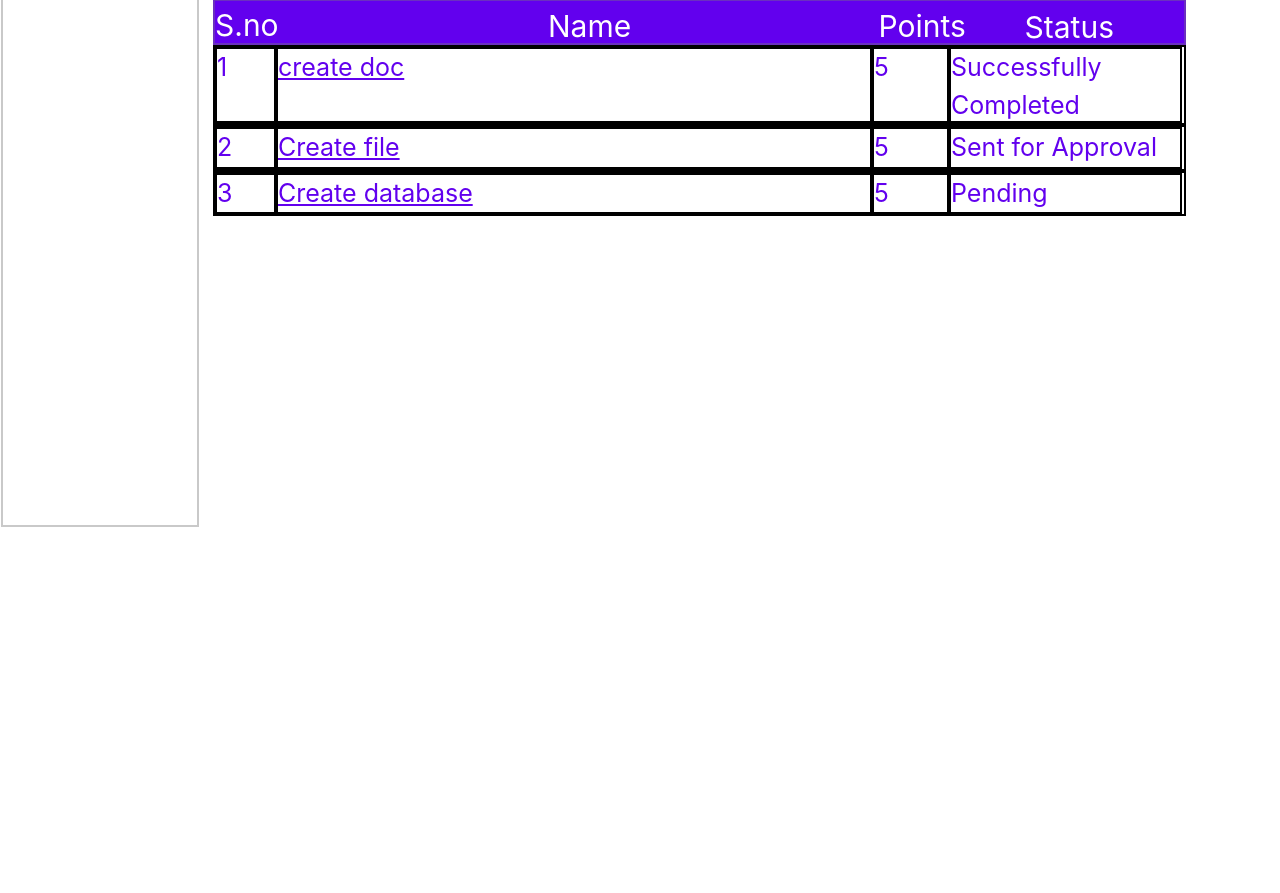
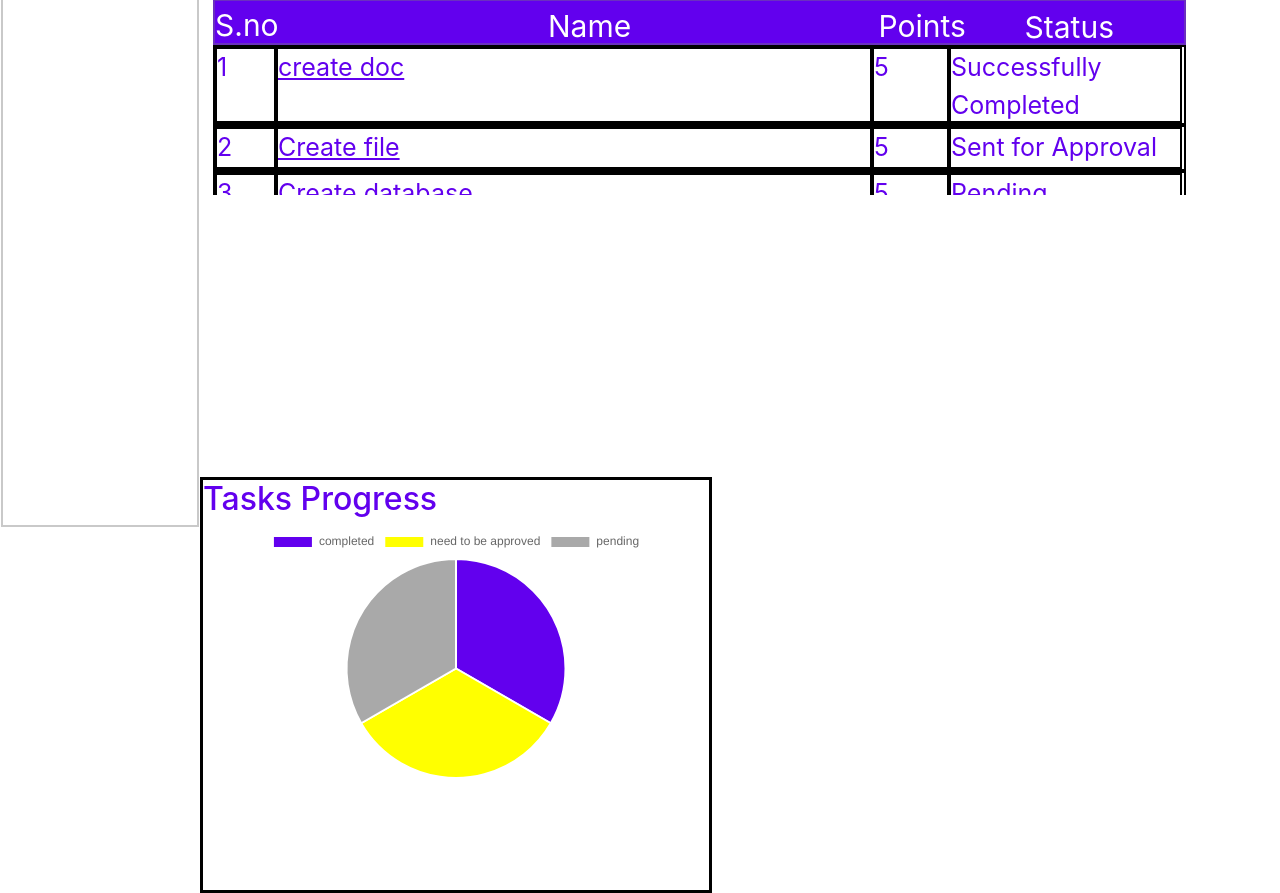
Before and after one commit to Monish-P/B11-Batch5-Project, a Django app: page /team_member_dashboard/2/ in a window 1280 px wide. Shown: the part 473-1366 px from the top of the page. Before the commit the page ends 1000 px from the top, so only its background shows below. Run offline with Django 3.2, Linux system fonts and the light colour scheme; data comes from the database, SQL or seed files in the repository; both versions use the stored data as it was after the commit; some libraries are stand-ins or nearby versions.

Commit message:
latest commit

```diff
--- a/manager/views.py
+++ b/manager/views.py
@@ -17,6 +17,7 @@ def check_login(request):
         else:
             return HttpResponse('Invalid userid or password!')
     elif team_member.objects.filter(user_id=userid).exists():
+
         tm = team_member.objects.get(user_id=userid)
         if tm.password == password:
             if tm.is_team_assigned:
@@ -69,11 +70,27 @@ def team_leader_dashboard(request,id):
 
 def team_member_dashboard(request,id):
     tm = team_member.objects.get(id = id)
+    comp = task.objects.filter(assigned_to = tm,status = 2).count()
+    appr = task.objects.filter(assigned_to = tm,status = 1).count()
+    pend = task.objects.filter(assigned_to = tm,status = 0).count()
+    data = [comp,appr,pend]
+    labels = ["completed","need to be approved","pending"]
+    pdata = [tm.no_of_tasks_accepted,tm.no_of_tasks_rejected]
+    plabels = ["Tasks Accepted","Tasks Rejected"]
+    try:
+        eff = (tm.no_of_tasks_accepted * 100) / (tm.no_of_tasks_accepted+tm.no_of_tasks_rejected)
+    except Exception:
+        eff = 0
     pro = project.objects.get(project_teamleader = tm.team_of)
     context = {
         'tasks': task.objects.filter(assigned_to = tm),
         'tm': tm,
-        'pro': pro
+        'pro': pro,
+        'labels':labels,
+        'data':data,
+        'pdata': pdata,
+        'plabels': plabels,
+        'eff': eff
     }
     return render(request,'teammember/dashboard.html',context)
 
--- a/teamleader/models.py
+++ b/teamleader/models.py
@@ -1,5 +1,5 @@
 
-from email.policy import default
+
 from django.db import models
 # Create your models here.
 
@@ -22,6 +22,8 @@ class team_member(models.Model):
     total_points = models.IntegerField(default = 0)
     is_team_assigned = models.BooleanField(default=False)
     team_of = models.ForeignKey(team_leader,on_delete = models.CASCADE,blank = True, null = True)
+    no_of_tasks_accepted = models.IntegerField(default = 0)
+    no_of_tasks_rejected = models.IntegerField(default = 0)
 
     def __str__(self):
         return self.name
--- a/teammember/static/teammember/dashboard.css
+++ b/teammember/static/teammember/dashboard.css
@@ -66,6 +66,7 @@
   align-items: flex-start;
   flex-direction: column;
   background-color: #ffffff;
+  overflow: auto;
 }
 .home-container04 {
   width: 100%;
@@ -358,3 +359,28 @@
   border: #000000;
   border-style: solid;
 }
+
+.overview {
+  top: 950px;
+  left: 200px;
+  width: 40%;
+  height: 52%;
+  display: flex;
+  margin: auto;
+  position: absolute;
+  border: solid black;
+  flex-direction:column;
+  align-items: flex-start;
+}
+.performance {
+  top: 950px;
+  left: 780px;
+  width: 40%;
+  height: 52%;
+  display: flex;
+  margin: auto;
+  position: absolute;
+  border: solid black;
+  flex-direction:column;
+  align-items: flex-start;
+}
--- a/teammember/templates/teammember/dashboard.html
+++ b/teammember/templates/teammember/dashboard.html
@@ -11,7 +11,6 @@
 
 </head>
 <body>
-    <div>
         <div class="home-container">
           <div class="home-container01"></div>
           <div class="home-container02">
@@ -32,7 +31,8 @@
               <span class="home-text03">Name</span>
               <span class="home-text04">Status</span>
             </div>
-          {% for task in tasks %}
+
+            {% for task in tasks %}
             <div class="home-container05">
               <div class="home-container06">
                 <span class="home-text05">
@@ -75,11 +75,12 @@
                   </span>
                 {% endif %}
               </div>
+
             </div>
 
 
           {% endfor %}
-          </div>
+        </div>
 
           <div class="home-container10">
             <span class="home-text14">Name:</span>
@@ -107,11 +108,71 @@
           <span class="home-text31">{{ pro.name }}</span>
           <h1 class="home-text32">MyTasks:</h1>
           <a href="{% url 'logout'%}" id="button">LogOut</a>
+          <div class="overview">
+            <h2 style = "color:#6200ee;">Tasks Progress</h2>
+            <canvas id="pie-chart"></canvas>
+          </div>
+          <!--
+          <div class="performance">
+            <h2 style = "color:#6200ee;">My Performance</h2>
+            <canvas id="per"></canvas>
+            <h3>Efficinecy : {{ eff }} % </h3>
+          </div>
+        -->
         </div>
-    </div>
-      <script src="https://code.jquery.com/jquery-3.2.1.slim.min.js" integrity="sha384-KJ3o2DKtIkvYIK3UENzmM7KCkRr/rE9/Qpg6aAZGJwFDMVNA/GpGFF93hXpG5KkN" crossorigin="anonymous"></script>
-      <script src="https://cdnjs.cloudflare.com/ajax/libs/popper.js/1.12.9/umd/popper.min.js" integrity="sha384-ApNbgh9B+Y1QKtv3Rn7W3mgPxhU9K/ScQsAP7hUibX39j7fakFPskvXusvfa0b4Q" crossorigin="anonymous"></script>
-      <script src="https://maxcdn.bootstrapcdn.com/bootstrap/4.0.0/js/bootstrap.min.js" integrity="sha384-JZR6Spejh4U02d8jOt6vLEHfe/JQGiRRSQQxSfFWpi1MquVdAyjUar5+76PVCmYl" crossorigin="anonymous"></script>
+
+    <script src="https://cdn.jsdelivr.net/npm/chart.js@2.9.3/dist/Chart.min.js"></script>
+    <script>
+
+      var config = {
+        type: 'pie',
+        data: {
+          datasets: [
+          {
+            data: {{ data|safe }},
+            backgroundColor: [
+              '#6200ee', '#FFFF00', '#A9A9A9',
+            ],
+            label: 'Population'
+          }],
+          labels: {{ labels|safe }}
+        },
+        options: {
+          responsive: true
+        }
+      };
+
+      var perconfig = {
+        type: 'pie',
+        data: {
+          datasets: [
+          {
+            data: {{ pdata|safe }},
+            backgroundColor: [
+              '#00FF00', '#FF0000'
+            ],
+            label: 'Population'
+          }],
+          labels: {{ plabels|safe }}
+        },
+        options: {
+          responsive: true
+        }
+      };
+
+
+      window.onload = function() {
+        var ctx = document.getElementById('pie-chart').getContext('2d');
+        window.myPie = new Chart(ctx, config);
+        var pctx = document.getElementById('per').getContext('2d');
+        window.mypPie = new Chart(pctx, perconfig);
+      };
+
+
+
+    </script>
+
+
 
 </body>
 </html>
--- a/teamtracker/settings.py
+++ b/teamtracker/settings.py
@@ -83,7 +83,6 @@ DATABASES = {
     }
 }
 
-
 # Password validation
 # https://docs.djangoproject.com/en/3.2/ref/settings/#auth-password-validators
 
```
Also changed, not shown: teamleader/views.py (+8 -2 lines), db.sqlite3, teamleader/migrations/0001_initial.py, 4 other files.
